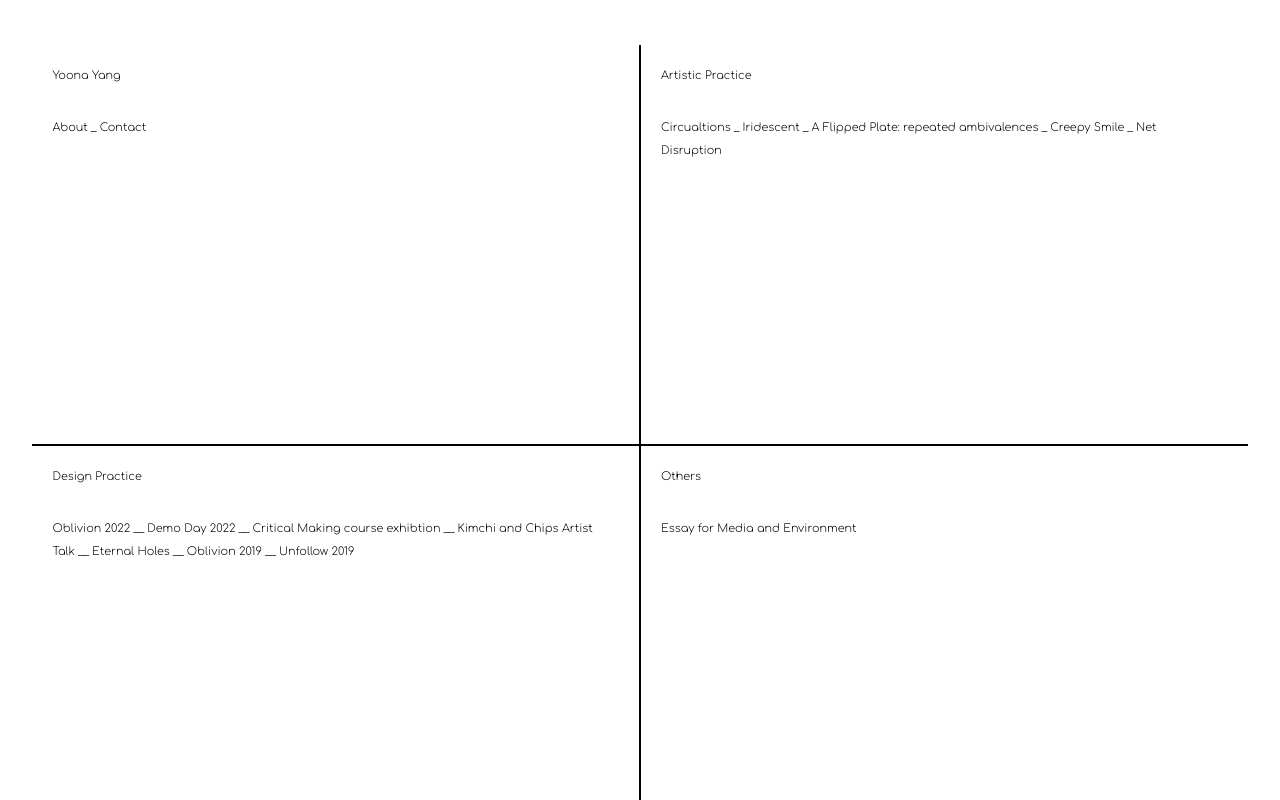
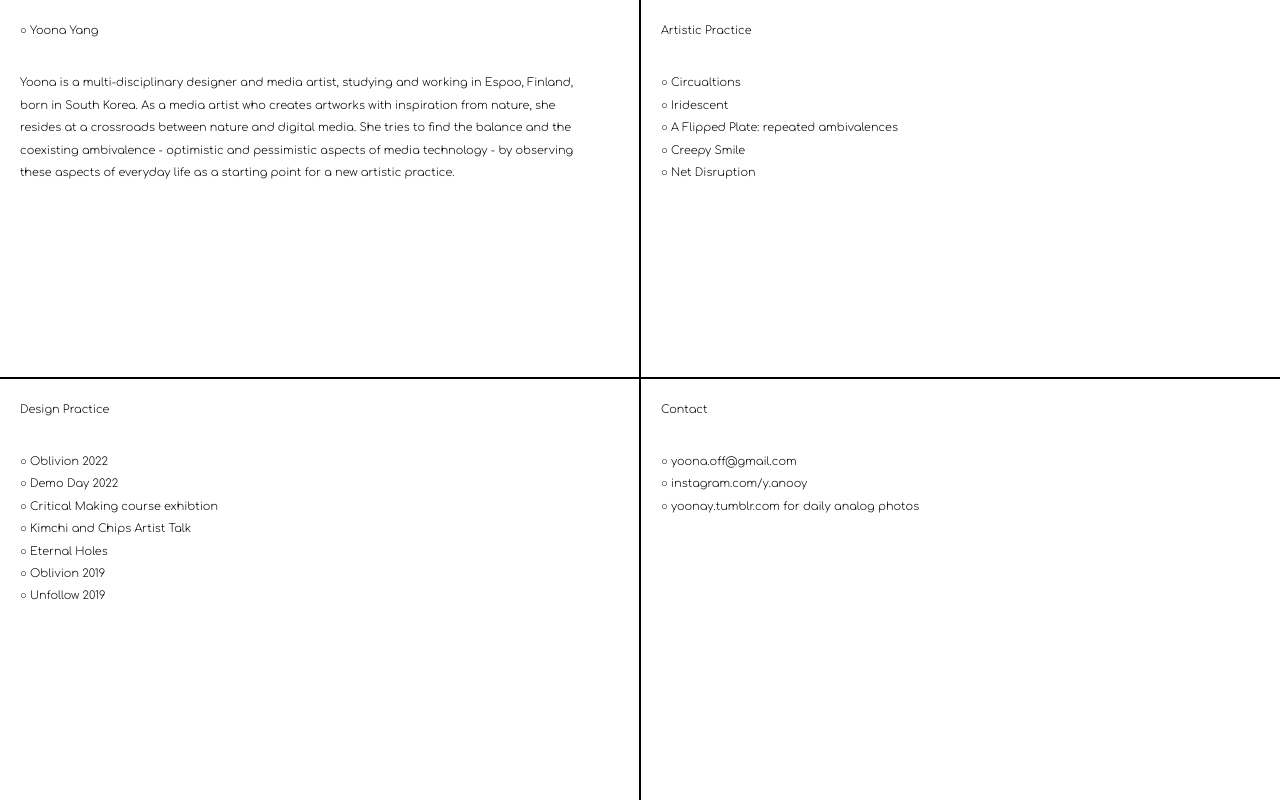
Before and after one commit to yyoona/practice, a plain HTML site: page index.html in a window 1280 px wide. Drawn offline with Linux system fonts and the light colour scheme.

Commit message:
update again

```diff
--- a/index.html
+++ b/index.html
@@ -21,12 +21,11 @@
     <main>
       <article class="block_1">
         <div class="home">
-          <a href="index.html">Yoona Yang</a>
+          <a href="index.html">○ Yoona Yang</a>
         </div>
         <div class="nav_1">
-          <a href="about.html">About</a>
-          <span class="underbar">_</span>
-          <a href="contact.html">Contact</a>
+          Yoona is a multi-disciplinary designer and media artist, studying and working in Espoo, Finland, born in South Korea. As a media artist who creates artworks with inspiration from nature, she resides at a crossroads between nature and digital media. She tries to find the balance and the coexisting ambivalence - optimistic and pessimistic aspects of media technology - by observing these aspects of everyday life as a starting point for a new artistic practice.
+
         </div>
       </article>
       <article class="block_2">
@@ -34,44 +33,54 @@
           Artistic Practice
         </div>
         <div class="nav_1">
-          <a href="circulations.html">Circualtions</a>
-          <a class ="underbar">_</a>
-          <a href="iridescent.html">Iridescent</a>
-          <a class ="underbar">_</a>
-          <a href="a_flipped_plate.html">A Flipped Plate: repeated ambivalences</a>
-          <a class ="underbar">_</a>
-          <a href="creepy_smile.html">Creepy Smile</a>
-          <a class ="underbar">_</a>
-          <a href="net_disruption.html">Net Disruption</a>
+          <a href="circulations.html">○ Circualtions</a>
+          <br>
+          <a href="iridescent.html">○ Iridescent</a>
+          <br>
+          <a href="a_flipped_plate.html">○ A Flipped Plate: repeated ambivalences</a>
+          <br>
+          <a href="creepy_smile.html">○ Creepy Smile</a>
+          <br>
+          <a href="net_disruption.html">○ Net Disruption</a>
         </div>
       </article>
       <article class="block_3">
         <div class="home">
-          <a href="design_practice.html">Design Practice</a>
+          Design Practice
         </div>
         <div class="nav_1">
-          <a href="oblivion_2022.html">Oblivion 2022</a>
-          <a>__</a>
-          <a href="demo_day_2022.html">Demo Day 2022</a>
-          <a>__</a>
-          <a href="critical_making.html">Critical Making course exhibtion</a>
-          <a>__</a>
-          <a href="kimchiandchips_talk.html">Kimchi and Chips Artist Talk</a>
-          <a>__</a>
-          <a href="eternal_holes.html">Eternal Holes</a>
-          <a>__</a>
-          <a href="oblivion_2019.html">Oblivion 2019</a>
-          <a>__</a>
-          <a href="unfollow_2019.html">Unfollow 2019</a>
+          <a href="oblivion_2022.html">○ Oblivion 2022</a>
+          <br>
+          <a href="demo_day_2022.html">○ Demo Day 2022</a>
+          <br>
+          <a href="critical_making.html">○ Critical Making course exhibtion</a>
+          <br>
+          <a href="kimchiandchips_talk.html">○ Kimchi and Chips Artist Talk</a>
+          <br>
+          <a href="eternal_holes.html">○ Eternal Holes</a>
+          <br>
+          <a href="oblivion_2019.html">○ Oblivion 2019</a>
+          <br>
+          <a href="unfollow_2019.html">○ Unfollow 2019</a>
         </div>
       </article>
       <article class="block_4">
         <div class="home">
-          <a href="others.html">Others</a>
+          <a href="others.html">Contact</a>
         </div>
         <div class="nav_1">
-          <a href="essay_media.html">Essay for Media and Environment</a>
+          <section>
+            <a href="mailto:yoona.off@gmail.com">○ yoona.off@gmail.com</a>
+          </section>
+          <section>
+            <a href="https://www.instagram.com/y.anooy/">○ instagram.com/y.anooy</a>
+          </section>
+          <section>
+            <a href="https://yoonay.tumblr.com/">○ yoonay.tumblr.com</a>
+            <span class>for daily analog photos</span>
+          </section>
         </div>
+
       </article>
     </main>
     <!-- <div class="footer">
--- a/style.css
+++ b/style.css
@@ -2,6 +2,7 @@ body {
     width: 100vw;
     height: 100vh;
     font-family: 'Comfortaa', cursive;
+    font-weight: 200;
     /* font-family: 'Spectral', serif; */
     font-size: 0.7rem;
     line-height: 1.4rem;
@@ -15,6 +16,7 @@ body {
 
 html {
     overflow-y: scroll;
+    cursor: crosshair;
 }
 
 
@@ -29,8 +31,8 @@ main {
     top: 20px;
     grid-template-columns: 1fr 1fr;
     /* grid-template-rows: 100vh auto; */
-    padding: 0px 10px 10px 10px;
-    margin: 4em 2em 2em 2em;
+    padding: 0;
+    margin: 0;
     /* border: 1px solid black; */
     /* border-left: none;
     border-right: none;
@@ -165,13 +167,11 @@ a:link {
 
 #underbar:hover {
     text-decoration: none;
-    cursor: default;
 }
 
 
 a:hover {
-    text-decoration: line-through;
-
+    font-weight: 700;
 
 }
 
```
Also changed, not shown: 1 other file.
